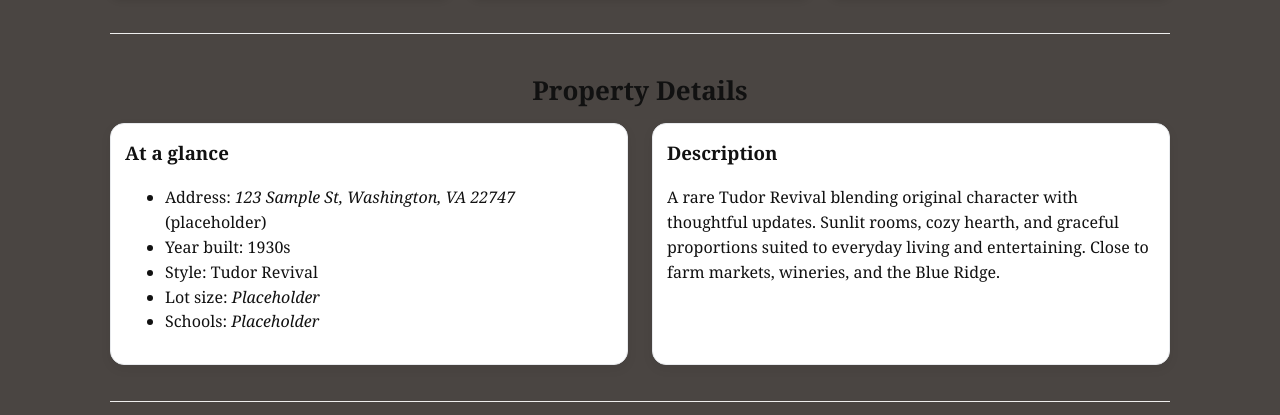
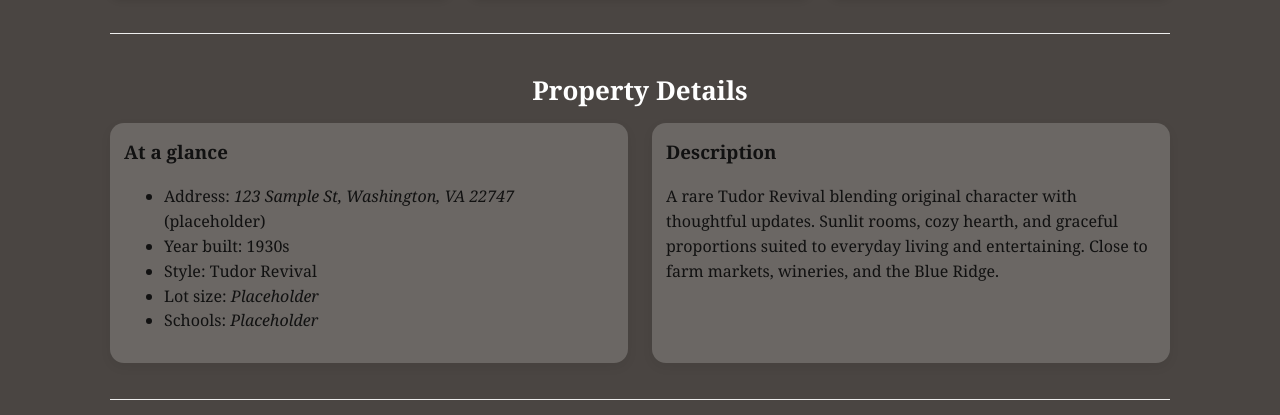
Before and after one commit to 515mtsalem/515mtsalem.github.io, a plain HTML site: page index.html in a window 1280 px wide. Shown: the part 2351-2766 px from the top of the page. Drawn offline with Linux system fonts and the light colour scheme.

Commit message:
Update index.html

```diff
--- a/index.html
+++ b/index.html
@@ -21,7 +21,7 @@ nav a:hover{opacity:1}
 .hero .card{position:relative;border-radius:16px;overflow:hidden;border:1px solid #e8eaed;background:#fff;box-shadow:0 6px 24px rgba(0,0,0,.08)}
 .hero .card img{width:100%;height:100%;object-fit:cover;display:block;aspect-ratio:16/9}
 .badge{position:absolute;left:16px;top:16px;background:rgba(17,17,17,.92);color:#fff;padding:8px 12px;border-radius:999px;font-size:14px}
-h2{font-size:26px;margin:0 0 12px;text-align:center;}
+h2{font-size:26px;margin:0 0 12px;text-align:center;color:white;}
 .sub{color:var(--muted)}
 .pills{display:flex;gap:10px;flex-wrap:wrap;margin:14px 0 0}
 .pills span{background:#f2f4f6;padding:8px 12px;border-radius:999px;font-size:14px;border:1px solid #e8eaed}
@@ -29,7 +29,7 @@ section{padding:36px 0;border-bottom:1px solid #eee}
 .grid{display:grid;gap:16px}
 .grid.features{grid-template-columns:repeat(3,minmax(0,1fr))}
 .feature{display:flex;gap:10px;align-items:baseline;color:var(--ink)}
-.card{border:1px solid #e8eaed;border-radius:14px;overflow:hidden;background:#fff;box-shadow:0 4px 12px rgba(0,0,0,.06)}
+.card{border-radius:14px;overflow:hidden;background:#6b6764;box-shadow:0 4px 12px rgba(0,0,0,.06)}
 .card .pad{padding:14px}
 .gallery{display:grid;grid-template-columns:repeat(3,minmax(0,1fr));gap:16px}
 .gallery img{width:100%;height:220px;object-fit:cover;display:block;border-radius:10px}
```
